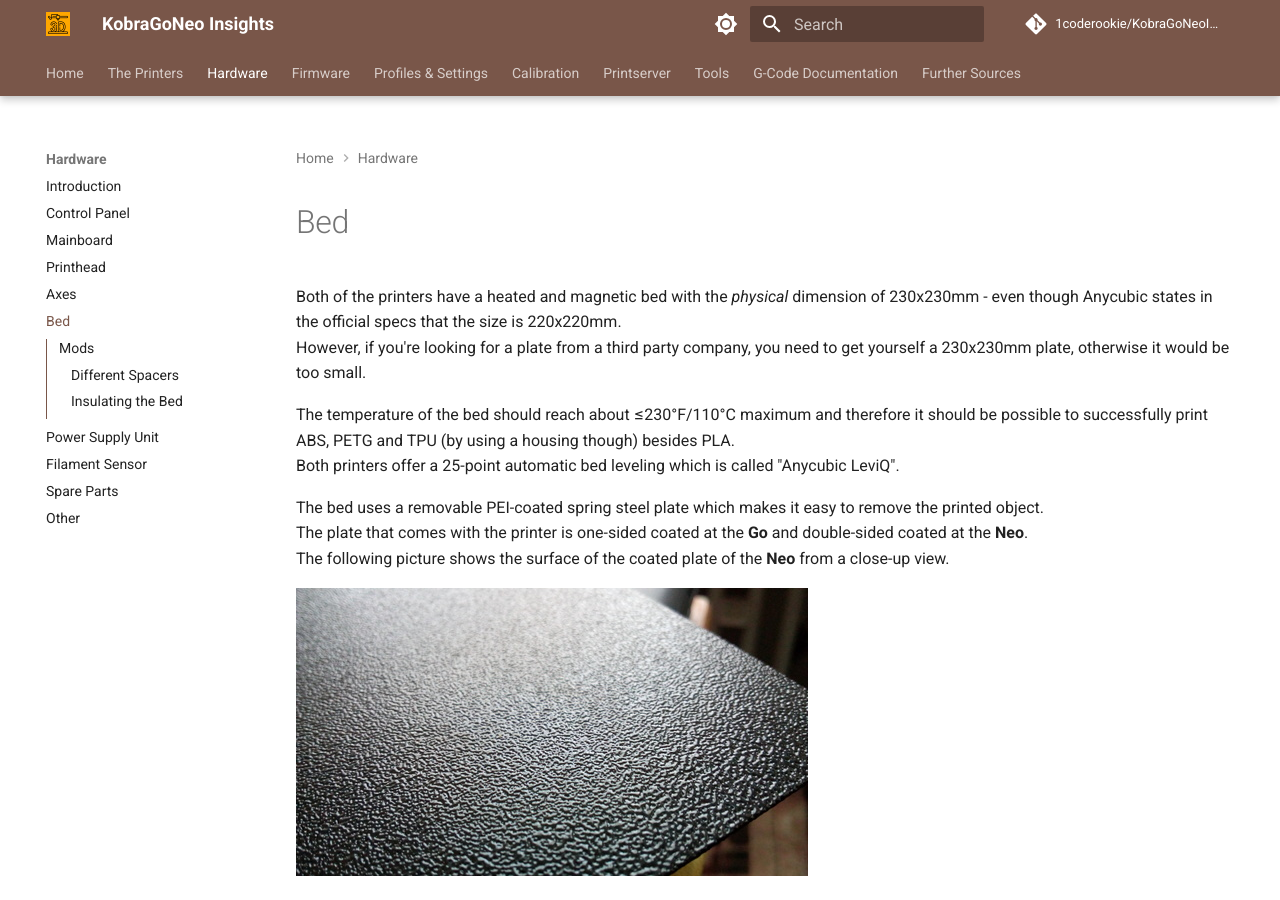
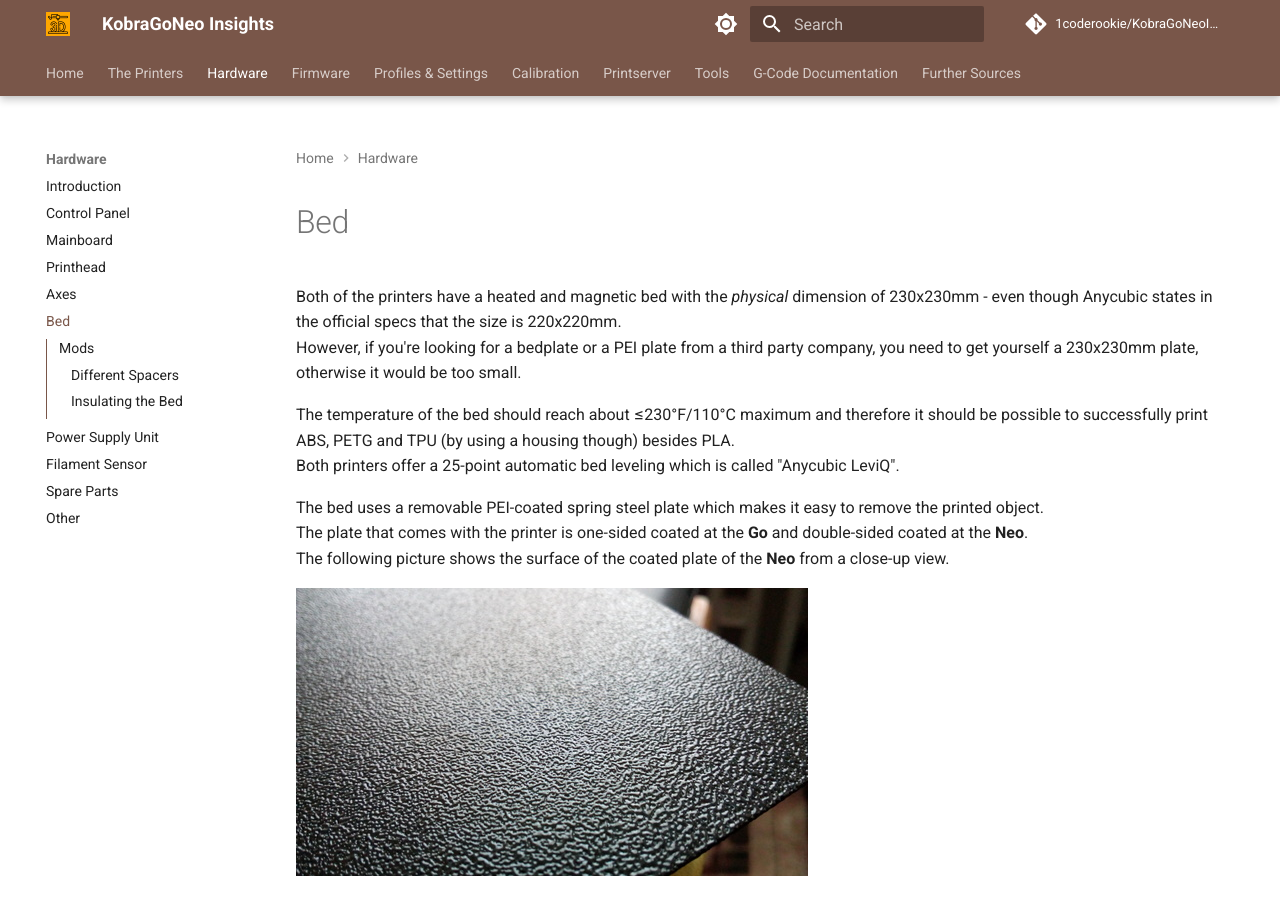
Before and after one commit to 1coderookie/KobraGoNeoInsights, an MkDocs documentation site: the page built from docs/hardware/bed.md, in a window 1280 px wide and 900 px high. Built offline with MkDocs 1.6.1 and Material for MkDocs 9.7.7, drawn with Linux system fonts in a browser that asks for light colours; comment, search, counter and statistics services are not loaded.

Commit message:
Update bed.md

```diff
--- a/docs/hardware/bed.md
+++ b/docs/hardware/bed.md
@@ -2,7 +2,7 @@
 
 # Bed
 Both of the printers have a heated and magnetic bed with the *physical* dimension of 230x230mm - even though Anycubic states in the official specs that the size is 220x220mm.
-However, if you're looking for a plate from a third party company, you need to get yourself a 230x230mm plate, otherwise it would be too small.
+However, if you're looking for a bedplate or a PEI plate from a third party company, you need to get yourself a 230x230mm plate, otherwise it would be too small.
 
 The temperature of the bed should reach about ≤230°F/110°C maximum and therefore it should be possible to successfully print ABS, PETG and TPU (by using a housing though) besides PLA.
 Both printers offer a 25-point automatic bed leveling which is called "Anycubic LeviQ".
```
